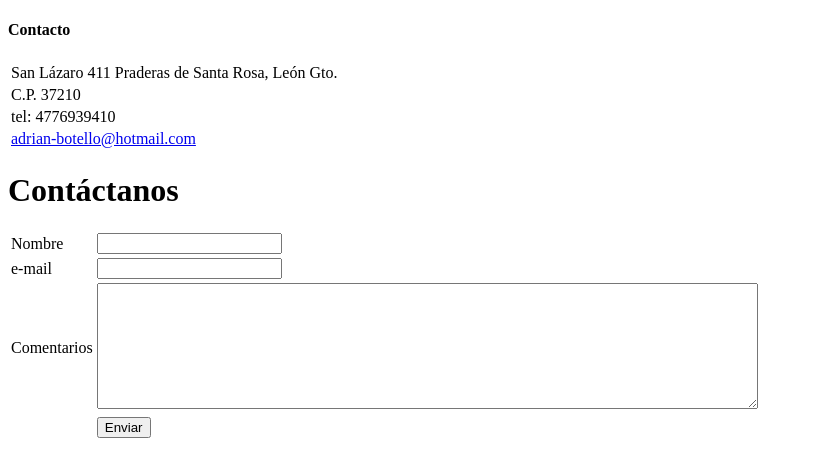
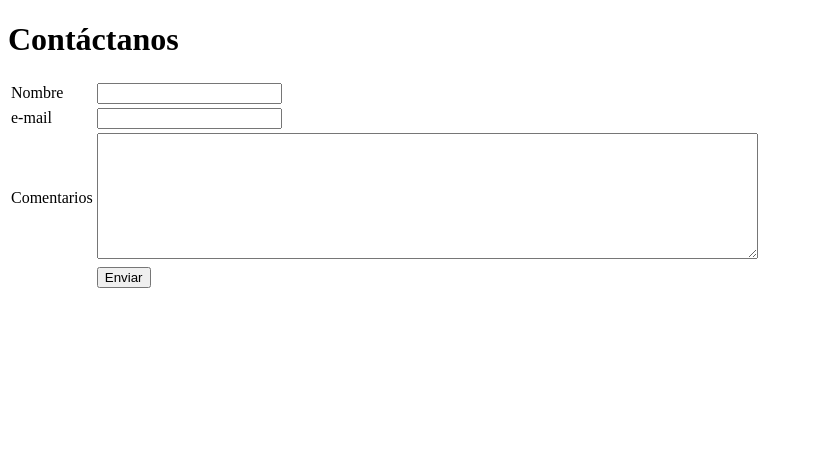
Before and after one commit to Adrian-Botello/adrian-botello, a plain HTML site: page contacto.html in a window 1280 px wide. Shown: the whole page, without its empty margins (0-813 px from the left). Drawn offline with Linux system fonts and the light colour scheme.

Commit message:
Update contacto.html

```diff
--- a/contacto.html
+++ b/contacto.html
@@ -5,21 +5,7 @@
     <title>Contacto</title>
   </head>
   <body>
-    <h4>Contacto</h4>
-    <table>
-      <tr>
-        <td>San Lázaro 411 Praderas de Santa Rosa, León Gto.</td>
-      </tr>
-      <tr>
-      <td>  C.P. 37210</td>
-      </tr>
-      <tr>
-        <td>tel: 4776939410</td>
-      </tr>
-      <tr>
-        <td><a href="mailto:adrian-botello@hotmail.com">adrian-botello@hotmail.com</a></td>
-      </tr>
-    </table>
+
     <h1>Contáctanos</h1>
 
     <form class="" action="index.html" method="post">
```
